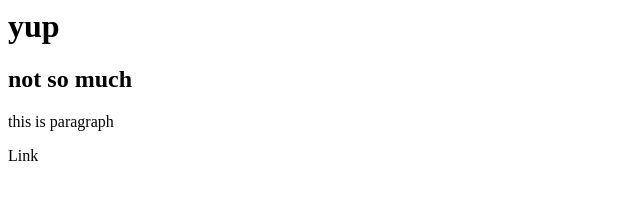
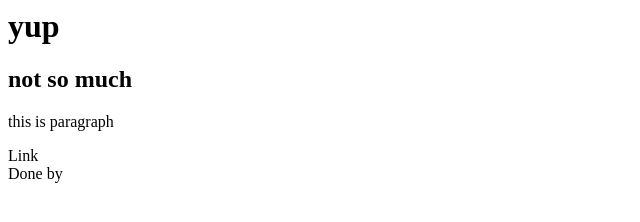
Before and after one commit to PioterDz/nauka, a plain HTML site: page sass/index.html in a window 1280 px wide. Shown: the full height of the page, 0-640 px from the left. Drawn offline with Linux system fonts and the light colour scheme.

Commit message:
Add footer

```diff
--- a/sass/index.html
+++ b/sass/index.html
@@ -7,5 +7,6 @@
 	<h2>not so much</h2>
 	<p>this is paragraph</p>
 	<a>Link</a>
+	<footer>Done by</footer>
 </body>
 </html>
```
